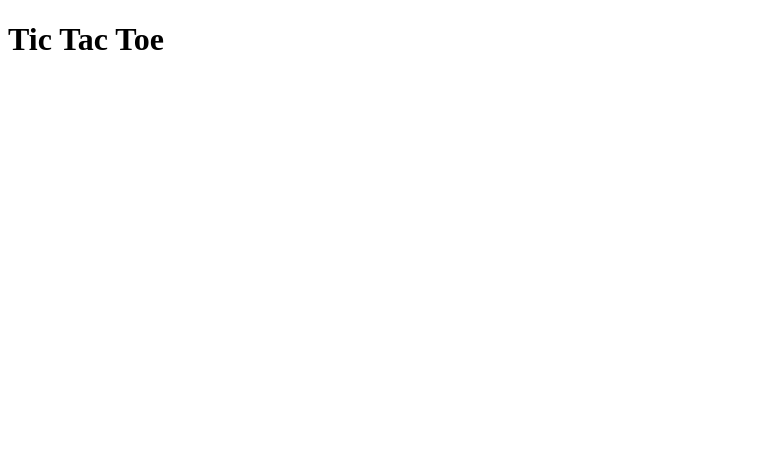
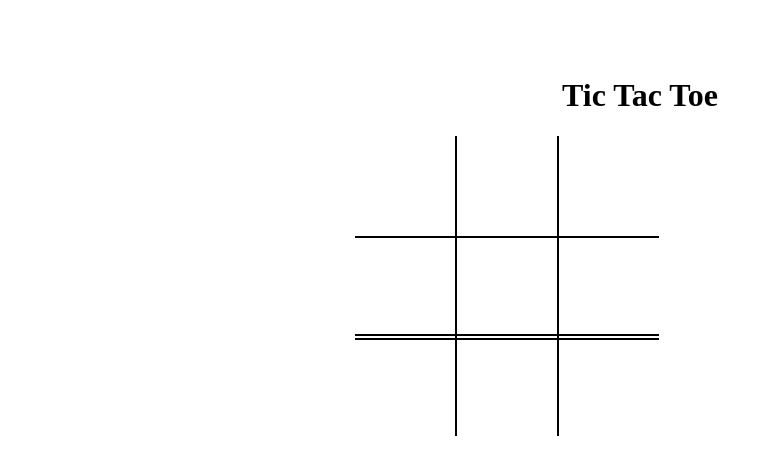
Before and after one commit to HThomp205/tiktactoe, a plain HTML site: page index.html in a window 1280 px wide. Shown: the whole page, without its empty margins (0-773 px from the left). Drawn offline with Linux system fonts and the light colour scheme.

Commit message:
styling the game board

```diff
--- a/index.html
+++ b/index.html
@@ -1,11 +1,11 @@
 <!DOCTYPE html>
 <html lang="en">
   <head>
-    <meta charset="UTF-8">
-    <meta http-equiv="X-UA-Compatible" content="IE=edge">
-    <meta name="viewport" content="width=device-width, initial-scale=1.0">
+    <meta charset="UTF-8" />
+    <meta http-equiv="X-UA-Compatible" content="IE=edge" />
+    <meta name="viewport" content="width=device-width, initial-scale=1.0" />
+    <link rel="stylesheet" href="styles.css">
     <title>Document</title>
-    <link rel="stylesheet" href="styles.css">
   </head>
   <body>
     <div id="board">
@@ -16,9 +16,9 @@
         <div class="top right"></div>
       </div>
       <div class="row">
-            <div class="middle left"></div>
-            <div class="center"></div>
-            <div class="middle right"></div>
+        <div class="central left"></div>
+        <div class="central center"></div>
+        <div class="central right"></div>
       </div>
       <div class="row">
         <div class="bottom left"></div>
--- a/styles.css
+++ b/styles.css
@@ -0,0 +1,41 @@
+#board {
+    padding: 3em;
+    text-align: center;
+}
+
+.row {
+    position:absolute;
+    padding-left: 18.7em;
+}
+
+.row > .top {
+    float: left;
+    height: 100px;
+    width: 100px;
+    border-bottom: 2px solid black;
+}
+
+.row > .central {
+    float: left;
+    height: 100px;
+    width: 100px;
+    margin-top: 6.3em;
+    border-top: 1px solid black;
+    border-bottom: 2px solid black;
+}
+
+.row > .bottom {
+    float: left;
+    height: 100px;
+    width: 100px;
+    margin-top: 12.4em;
+    border-top: 2px solid black;
+}
+
+.row > .left {
+    border-right: 2px solid black;
+}
+
+.row > .right {
+    border-left: 2px solid black;
+}
```
Lines whose indentation alone changed are shown as unchanged.
